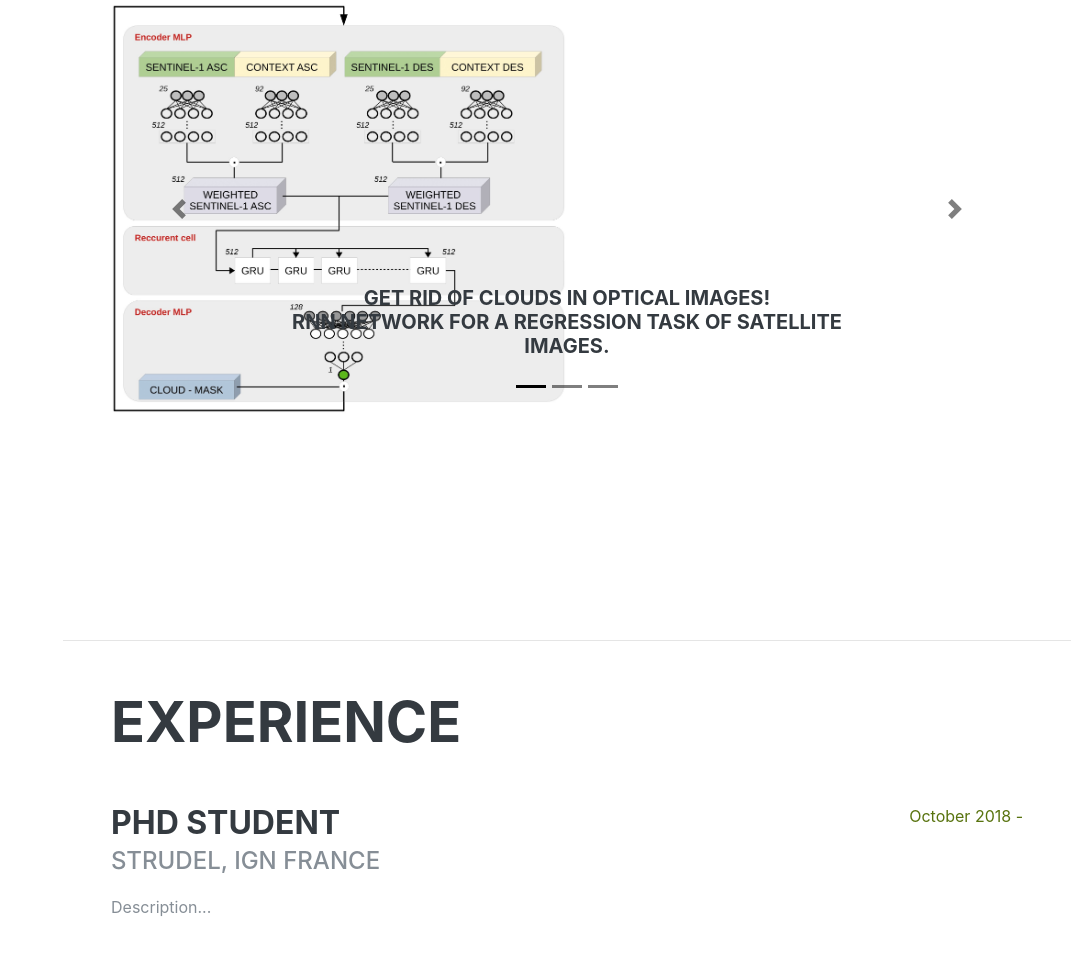
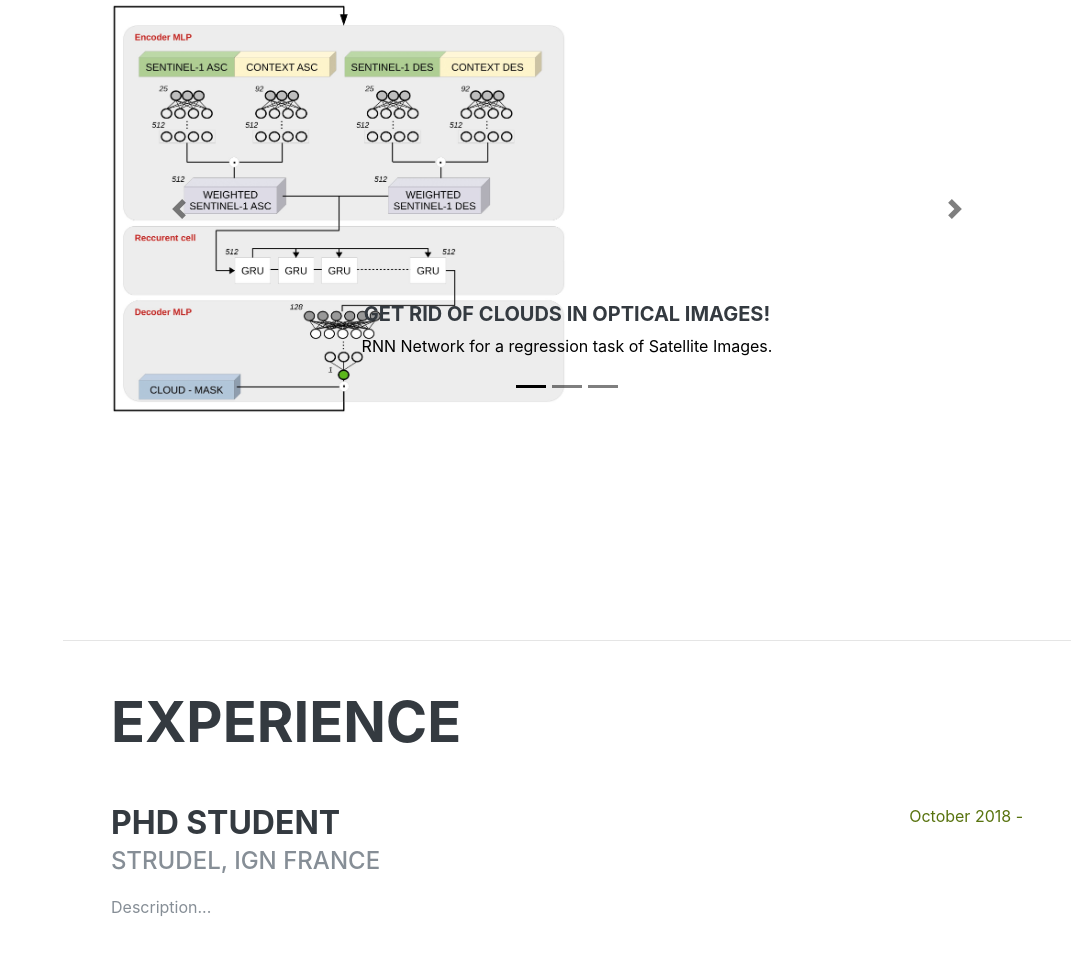
Before and after one commit to umrlastig/anatol-garioud, a plain HTML site: page index.html in a window 1280 px wide. Shown: the part 1762-2716 px from the top of the page, without its empty margins (209-1280 px from the left). Drawn offline with nearby package versions, Linux system fonts and the light colour scheme; no server answers; files whose address does not match are found by name; a web font is replaced by a local one.

Commit message:
AGarioud

```diff
--- a/index.html
+++ b/index.html
@@ -221,10 +221,8 @@
             <div class="carousel-item active">
               <img src="img/SenDVI_Model.jpg" class="center" alt="..." style="width: 50%; height: 50%">
               <div class="carousel-caption d-none d-md-block">
-                <h5>Get rid of clouds in optical images!<br>
-				RNN Network for a regression task of Satellite Images.
-				</h5>
-                <p></p>
+                <h5>Get rid of clouds in optical images!</h5>
+                <p style="color:black;">RNN Network for a regression task of Satellite Images.</p>
               </div>
             </div>
           </div>
```
